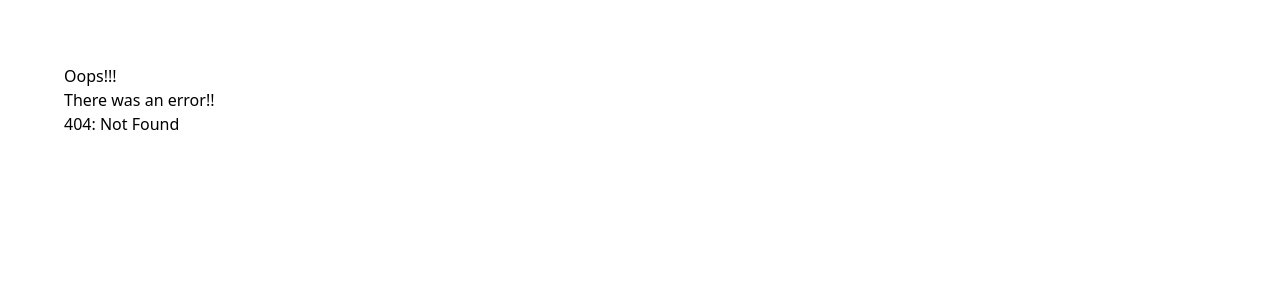
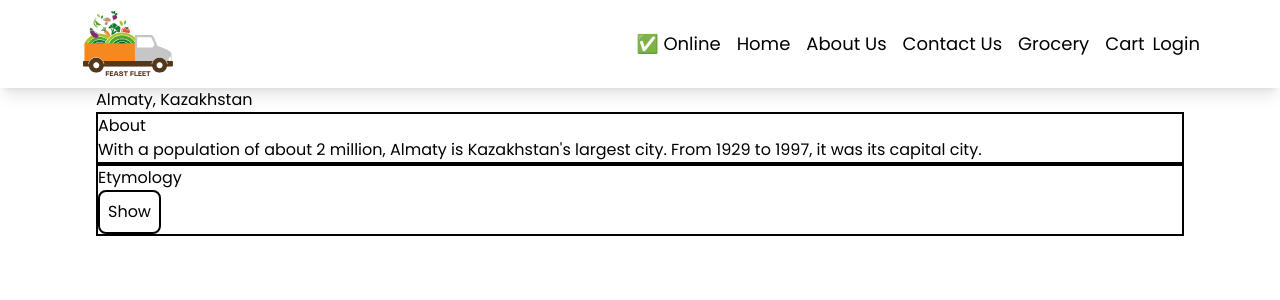
Before and after one commit to Hrithik06/FeastFleet, a React (Vite) app: page /accordion in a window 1280 px wide. Before the commit this address had no page. Shown: the top 300 px of the page. Built offline with nearby package versions, Linux system fonts and the light colour scheme; a web font is replaced by a local one.

Commit message:
Small tailwind changes

```diff
--- /dev/null
+++ b/src/components/Accordion.js
@@ -0,0 +1,34 @@
+import { useState } from 'react';
+
+function Panel({ title, children, isActive, onShow}) {
+  return (
+    <section className="panel border-2 border-black">
+      <h3>{title}</h3>
+      {isActive ? (
+        <p>{children}</p>
+      ) : (
+        <button className='p-2 border-2 border-black rounded-lg' onClick={onShow}>
+          Show
+        </button>
+      )}
+    </section>
+  );
+}
+
+export default function Accordion() {
+  const [activeIndex, setActiveIndex] = useState(0);
+
+  return (
+    <div  >
+      <h2>Almaty, Kazakhstan</h2>
+      <Panel title="About" isActive={activeIndex === 0}
+    onShow={() => setActiveIndex(0)}>
+        With a population of about 2 million, Almaty is Kazakhstan's largest city. From 1929 to 1997, it was its capital city.
+      </Panel>
+      <Panel title="Etymology"     isActive={activeIndex === 1}
+    onShow={() => setActiveIndex(1)} >
+        The name comes from <span lang="kk-KZ">алма</span>, the Kazakh word for "apple" and is often translated as "full of apples". In fact, the region surrounding Almaty is thought to be the ancestral home of the apple, and the wild <i lang="la">Malus sieversii</i> is considered a likely candidate for the ancestor of the modern domestic apple.
+      </Panel>
+    </div>
+  );
+}
--- a/src/components/Error.js
+++ b/src/components/Error.js
@@ -5,8 +5,9 @@ const Error = () =>{
 
 return(
     <div className="m-16">
-    <h1>Oops!!!</h1>
-    <h3>There was an error!!</h3>
+    <h1 className="text-3xl">Oops!!!</h1>
+    <h3>The page you requested was not found...</h3>
+
     <h5>{err.status}: {err.statusText}</h5>
     </div>
 )
--- a/src/components/ItemList.js
+++ b/src/components/ItemList.js
@@ -3,9 +3,6 @@ import NON_VEG from "../../icons/icons8-non-veg-32.png";
 import { CDN_URL } from "../utils/constants.js";
 const ItemList = ({ items }) => {
   // console.log(items);
-// console.log(CDN_URL.toString());
-console.log(CDN_URL);
-
 
   return (
     <div>
@@ -30,7 +27,7 @@ console.log(CDN_URL);
                 alt=""
               />
             ) : (
-              <p className="text-center">No Image</p>
+              <p className="text-center w-36 h-28">No Image</p>
             )}
           </div>
           <div className="w-3/4">
@@ -44,8 +41,8 @@ console.log(CDN_URL);
             <p>
               ₹
               {(item.card.info.price
-                ? item.card.info.price/100
-                : item.card.info.defaultPrice) / 100}
+                ? item.card.info.price
+                : item.card.info.defaultPrice)/100 }
             </p>
             <p className="text-xs text-gray-500">
               {item.card.info.description}
--- a/src/components/Main.js
+++ b/src/components/Main.js
@@ -39,7 +39,7 @@ const Main = () => {
     <Shimmer />
   ) : (
     <div className="main ">
-      <div className="filter p-5 flex items-center justify-between">
+      <div className="filter p-5 mx-16 flex items-center justify-between">
         <div className="search flex justify-around">
           <input
             className="w-96 px-2 border-solid border-2 border-gray-300 rounded-full shadow-lg"
@@ -57,7 +57,7 @@ const Main = () => {
             }}
           />
           <button
-            id="search-btn "
+            id="search-btn"
             className="p-2"
             onClick={() => {
               // copying listOfRes to beforeList
@@ -99,7 +99,7 @@ const Main = () => {
         </div>
       </div>
 
-      <div className="res-container m-5 flex flex-wrap gap-10 justify-around">
+      <div className="res-container mx-16 m-5 flex flex-wrap gap-0 justify-around ">
         {listOfRes.map((res) => (
           <Link to={"/restaurant/" + res.info.id} key={res.info.id}>
             {
--- a/src/components/ResCard.js
+++ b/src/components/ResCard.js
@@ -29,7 +29,8 @@ const ResCard = ({ resData }) => {
         <h3 className="font-bold ">{name}</h3>
         <h4>{cuisines.join(", ")}</h4>
         <h5 className="font-medium">
-          {avgRating} ⭐•{slaString}
+          {avgRating} ⭐
+         <span className="flex gap-2">{<img className="w-5" src={CDN_URL+"v1648635511/Delivery_fee_new_cjxumu"}/>}{slaString}</span>
         </h5>
         <p>{costForTwo}</p>
       </div>
--- a/src/components/ResCategory.js
+++ b/src/components/ResCategory.js
@@ -1,23 +1,17 @@
 import ARROW_DOWN from "../../icons/icons8-arrow-down-30.png";
-import { useState } from "react";
 import ItemList from "./ItemList";
-const ResCategory = ({data})=>{
+
+const ResCategory = ({data, showItems, setShowIndex})=>{
+
+    console.log(setShowIndex())
+
 const {title, itemCards} = data?.card?.card;
 
-const [showItems, setShowItems] = useState(false)
-
-
 const handleClick = ()=>{
-setShowItems(!(showItems))
+setShowIndex();
 }
 
-
-
-
-
-
-
-    return <div className="w-8/12 my-2 py-1 shadow-xl mx-auto px-2 rounded-lg bg-slate-50">
+    return <div className="w-8/12 my-6 py-1 shadow-xl mx-auto px-2 rounded-lg bg-slate-50">
 
         <div className="flex justify-between items-center cursor-pointer " onClick={handleClick}>
         <span className="font-bold text-2xl p-2">{title} ({itemCards.length})</span>
--- a/src/components/ResMenu.js
+++ b/src/components/ResMenu.js
@@ -1,5 +1,6 @@
 import Shimmer from "./Shimmer";
 import { useParams } from "react-router-dom";
+import { useState } from "react";
 import useResMenu from "../utils/useResMenu";
 import ResCategory from "./ResCategory";
 
@@ -13,7 +14,9 @@ const ResMenu = () => {
   //using custom Hook which gives data using resId
   const resInfo = useResMenu(resId);
 
-  // console.log(resInfo);
+  const [showIndex, setShowIndex] = useState(null)
+
+
 
   if (resInfo === null) {
     return <Shimmer />;
@@ -22,13 +25,8 @@ const ResMenu = () => {
   //As per the API 0th element of array contains the restaurant name
   const { name, avgRating, cuisines, areaName, costForTwoMessage } =
     resInfo?.cards[0]?.card?.card?.info;
-  // const resRating = resInfo?.cards[0]?.card?.card?.info?.avgRating;
-  // const cusines
 
   //As per the API 2nd element of array contains the category and dishes
-  const cards = resInfo?.cards[2]?.groupedCard?.cardGroupMap?.REGULAR?.cards;
-
-
 
   // Getting Categories like Recommended from the array. This string signifes category "type.googleapis.com/swiggy.presentation.food.v2.ItemCategory"
 const categories = resInfo?.cards[2]?.groupedCard?.cardGroupMap?.REGULAR?.cards.filter(
@@ -37,6 +35,7 @@ const categories = resInfo?.cards[2]?.groupedCard?.cardGroupMap?.REGULAR?.cards.
     "type.googleapis.com/swiggy.presentation.food.v2.ItemCategory"
 
 )
+// console.log(categories)
 
 
 
@@ -51,11 +50,19 @@ const categories = resInfo?.cards[2]?.groupedCard?.cardGroupMap?.REGULAR?.cards.
           <p>{cuisines.join(", ")}</p>
           <p>{avgRating}  ⭐</p>
           <p>{costForTwoMessage}</p>
+
         </div>
       </div>
 
-      {categories.map(c => <ResCategory data={c} key={c.card.card.title}/>)}
+      {categories.map(
+        (c,index )=>
+      <ResCategory data={c}
+      showItems={index===showIndex?true:false}
+      setShowIndex={()=>setShowIndex(index)}
+      key={c.card.card.title}/>
+      )}
     </div>
+
   );
 };
 
--- a/src/components/Shimmer.js
+++ b/src/components/Shimmer.js
@@ -1,9 +1,9 @@
 import ShimmerCard from "./ShimmerCard";
 const Shimmer = () => {
   return (
-    <>
+    < div className = "mx-16">
     <div
-          className="w-96 h-10 mt-10 ml-32 p-5 border-solid border-2 border-gray-300 rounded-lg"
+          className="w-96 h-10 mt-10 mx-20 bg-gray-300 rounded-full"
 
     ></div>
     <div className="shimmer-container flex flex-wrap justify-around  py-3 px-20">
@@ -16,7 +16,7 @@ const Shimmer = () => {
       <ShimmerCard />
       <ShimmerCard />
     </div>
-    </>
+    </div>
   );
 };
 
```
Also changed, not shown: src/App.js (+8 -1 lines).
